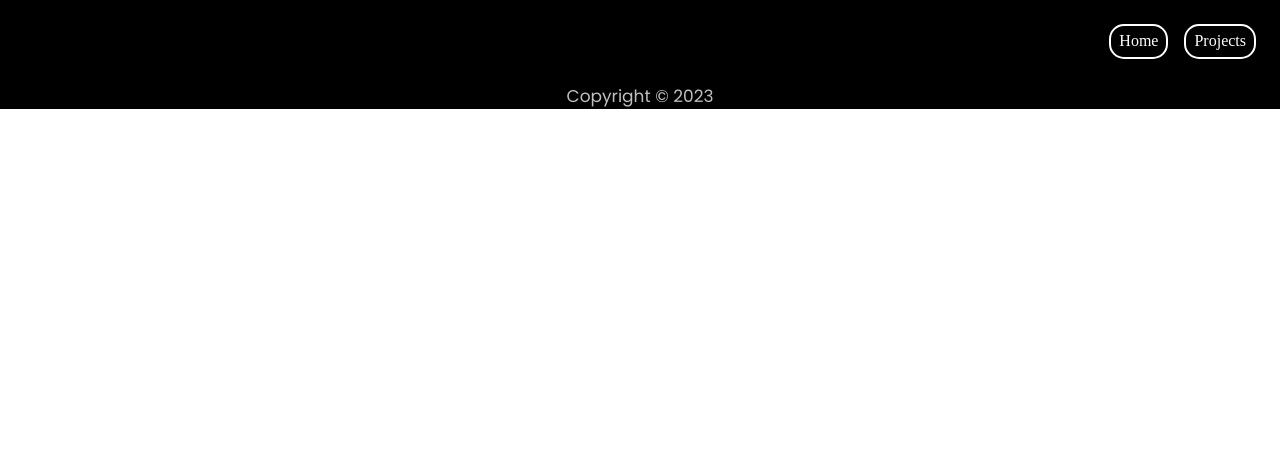
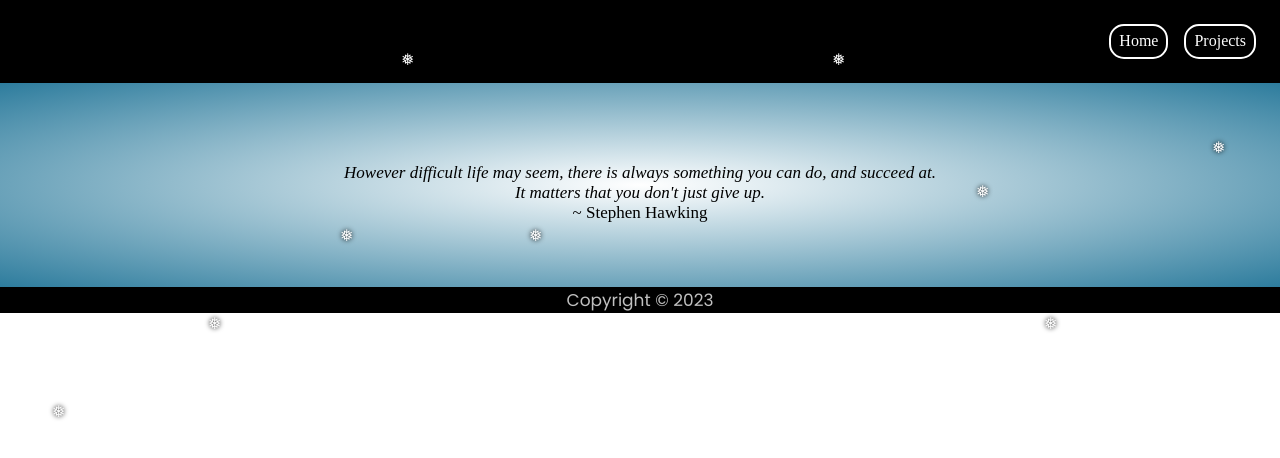
Before and after one commit to Mmeissner37/Portfolio, a React (Create React App) app in the folder frontend/: page /myjourney in a window 1280 px wide. Shown: the top 458 px of the page. Built offline with nearby package versions, Linux system fonts and the light colour scheme.

Commit message:
Added corrected LinkedIn address

```diff
--- a/frontend/src/App.js
+++ b/frontend/src/App.js
@@ -22,8 +22,8 @@ function App() {
       <Routes>
         <Route path="/" element={<HomePage />}/>
         <Route path="/projects" element={<ProjectsPage />} />
-        {/* <Route path="/myjourney" element={<AboutMePage />} /> */}
-        <Route path="/contact" element={<ContactMePage />} />
+        <Route path="/myjourney" element={<AboutMePage />} />
+        {/* <Route path="/contact" element={<ContactMePage />} /> */}
       </Routes>
       <Footer />
     </div>
--- a/frontend/src/pages/HomePage/HomePage.js
+++ b/frontend/src/pages/HomePage/HomePage.js
@@ -34,7 +34,7 @@ const HomePage = () => {
                     </div>
                     <div className="link-icon">
                         <ul>
-                            <a href="https://www.linkedin.com/in/michaela-meissner-b82b6493/">
+                            <a href="https://www.linkedin.com/in/michaelameissner/">
                                 <img className="icons" src={Linked} height='35px' width='35px' alt='linkedin icon'/>
                             </a>
                         </ul>
```
